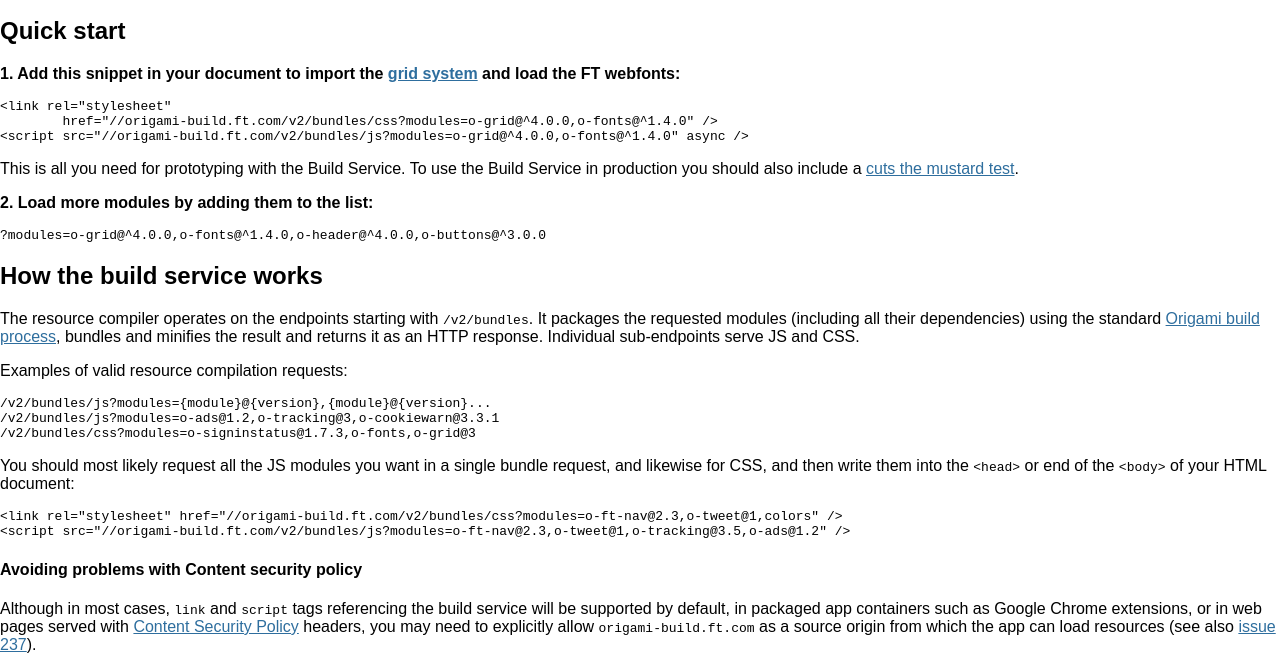
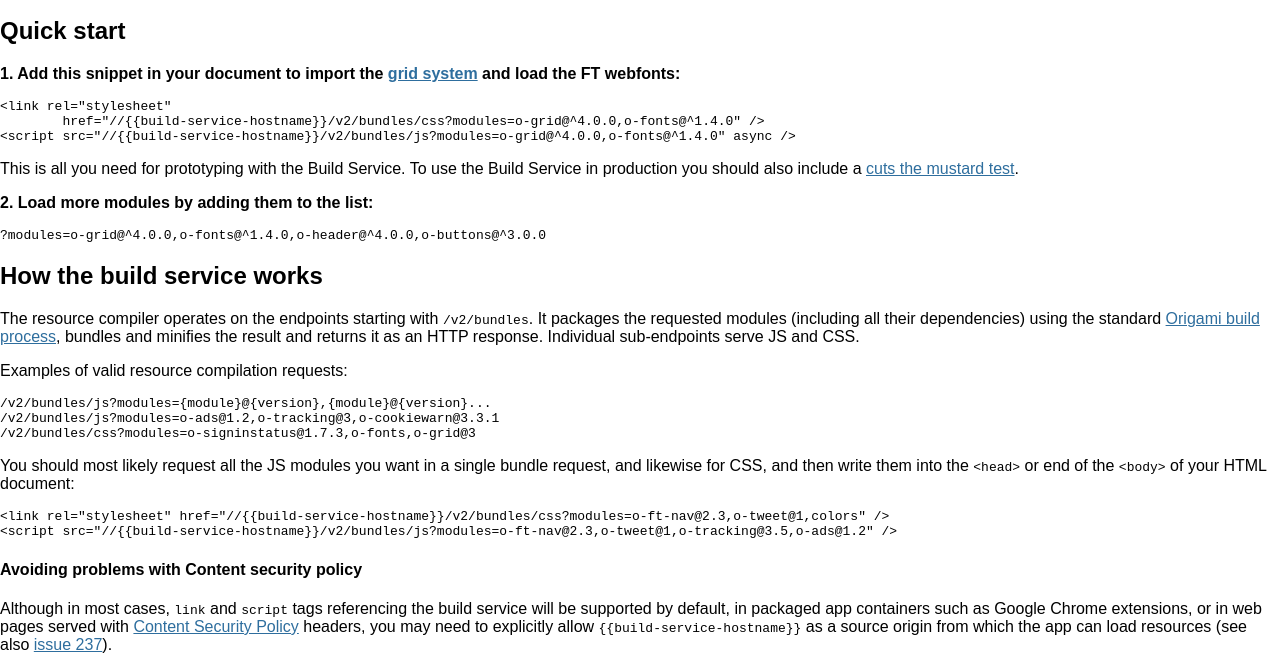
Before and after one commit to Financial-Times/origami-build-service, a website: page docs/index.html in a window 1280 px wide. Shown: the part 312-967 px from the top of the page. Drawn offline with Linux system fonts and the light colour scheme; some icons are missing.

Commit message:
Make the documentation hostname configurable

```diff
--- a/docs/index.html
+++ b/docs/index.html
@@ -4,7 +4,7 @@
 <meta charset="utf8" />
 <title>Origami Build Service</title>
 <meta name="viewport" content="width=device-width,initial-scale=1.0" />
-<link rel="stylesheet" href="https://origami-build.ft.com/v2/bundles/css?modules=o-techdocs@^5.0.0,o-fonts@^1.4.0,o-grid@^4.0.0,o-ft-icons@^3.2.0" />
+<link rel="stylesheet" href="https://{{build-service-hostname}}/v2/bundles/css?modules=o-techdocs@^5.0.0,o-fonts@^1.4.0,o-grid@^4.0.0,o-ft-icons@^3.2.0" />
 
 <style>
 	html {
@@ -39,7 +39,7 @@
 	}
 </style>
 <script src="//polyfill.webservices.ft.com/v2/polyfill.min.js"></script>
-<script async src="https://origami-build.ft.com/v2/bundles/js?modules=o-techdocs@^5.0.0,o-fonts@^1.4.0,o-grid@^4.0.0,o-ft-icons@^3.2.0"></script>
+<script async src="https://{{build-service-hostname}}/v2/bundles/js?modules=o-techdocs@^5.0.0,o-fonts@^1.4.0,o-grid@^4.0.0,o-ft-icons@^3.2.0"></script>
 </head>
 <body class="o-techdocs">
 	<header data-o-component="o-header" class="o-header">
@@ -76,8 +76,8 @@
 					<strong>1. Add this snippet in your document to import the <a href="https://git.io/o-grid">grid system</a> and load the FT webfonts:</strong>
 				</p>
 <pre><code>&lt;link rel=&quot;stylesheet&quot;
-	href=&quot;//origami-build.ft.com/v2/bundles/css?modules=o-grid@^4.0.0,o-fonts@^1.4.0&quot; /&gt;
-&lt;script src=&quot;//origami-build.ft.com/v2/bundles/js?modules=o-grid@^4.0.0,o-fonts@^1.4.0&quot; async /&gt;</code></pre>
+	href=&quot;//{{build-service-hostname}}/v2/bundles/css?modules=o-grid@^4.0.0,o-fonts@^1.4.0&quot; /&gt;
+&lt;script src=&quot;//{{build-service-hostname}}/v2/bundles/js?modules=o-grid@^4.0.0,o-fonts@^1.4.0&quot; async /&gt;</code></pre>
 				<p>This is all you need for prototyping with the Build Service. To use the Build Service in production you should also include a <a href="http://origami.ft.com/docs/developer-guide/using-modules/#core-vs-enhanced-experience">cuts the mustard test</a>.
 				<p>
 					<strong>2. Load more modules by adding them to the list:</strong>
@@ -94,12 +94,12 @@
 /v2/bundles/js?modules=o-ads@1.2,o-tracking@3,o-cookiewarn@3.3.1
 /v2/bundles/css?modules=o-signinstatus@1.7.3,o-fonts,o-grid@3</code></pre>
 				<p>You should most likely request all the JS modules you want in a single bundle request, and likewise for CSS, and then write them into the <code>&lt;head&gt;</code> or end of the <code>&lt;body&gt;</code> of your HTML document:</p>
-				<pre><code>&lt;link rel=&quot;stylesheet&quot; href=&quot;//origami-build.ft.com/v2/bundles/css?modules=o-ft-nav@2.3,o-tweet@1,colors&quot; /&gt;
-&lt;script src=&quot;//origami-build.ft.com/v2/bundles/js?modules=o-ft-nav@2.3,o-tweet@1,o-tracking@3.5,o-ads@1.2&quot; /&gt;</code></pre>
+				<pre><code>&lt;link rel=&quot;stylesheet&quot; href=&quot;//{{build-service-hostname}}/v2/bundles/css?modules=o-ft-nav@2.3,o-tweet@1,colors&quot; /&gt;
+&lt;script src=&quot;//{{build-service-hostname}}/v2/bundles/js?modules=o-ft-nav@2.3,o-tweet@1,o-tracking@3.5,o-ads@1.2&quot; /&gt;</code></pre>
 
 				<aside>
 					<h4>Avoiding problems with Content security policy</h4>
-					<p>Although in most cases, <code>link</code> and <code>script</code> tags referencing the build service will be supported by default, in packaged app containers such as Google Chrome extensions, or in web pages served with <a href="http://www.html5rocks.com/en/tutorials/security/content-security-policy/">Content Security Policy</a> headers, you may need to explicitly allow <code>origami-build.ft.com</code> as a source origin from which the app can load resources (see also <a href="https://github.com/Financial-Times/ft-origami/issues/237">issue 237</a>).</p>
+					<p>Although in most cases, <code>link</code> and <code>script</code> tags referencing the build service will be supported by default, in packaged app containers such as Google Chrome extensions, or in web pages served with <a href="http://www.html5rocks.com/en/tutorials/security/content-security-policy/">Content Security Policy</a> headers, you may need to explicitly allow <code>{{build-service-hostname}}</code> as a source origin from which the app can load resources (see also <a href="https://github.com/Financial-Times/ft-origami/issues/237">issue 237</a>).</p>
 					<ul>
 						<li>Chrome extensions: <a href="https://developer.chrome.com/extensions/contentSecurityPolicy">Update your manifest.json file</a></li>
 					</ul>
```
Also changed, not shown: lib/routes/docs.js (+7 -5 lines), test/integration/v2.js (+2 -0 lines).
